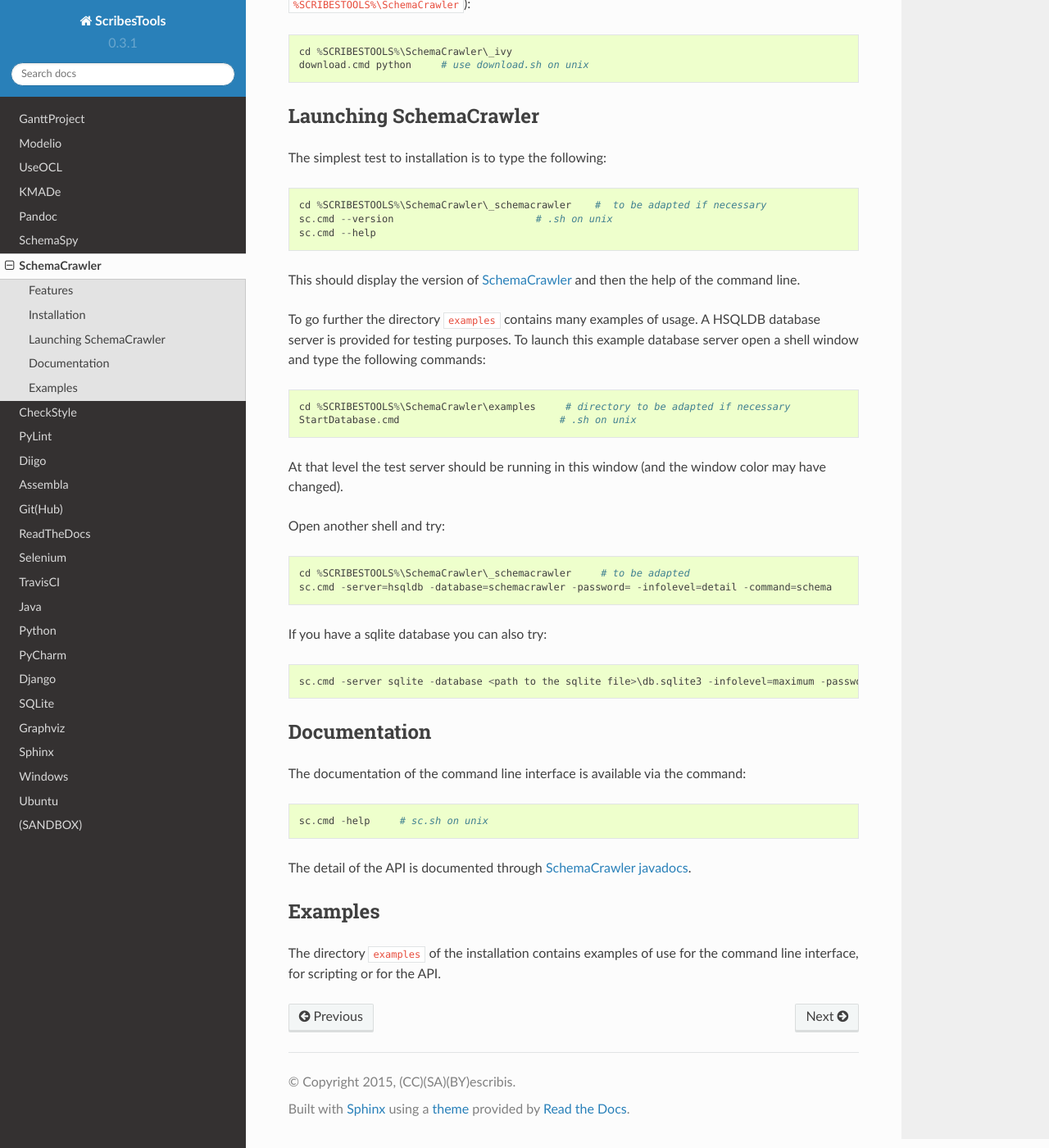
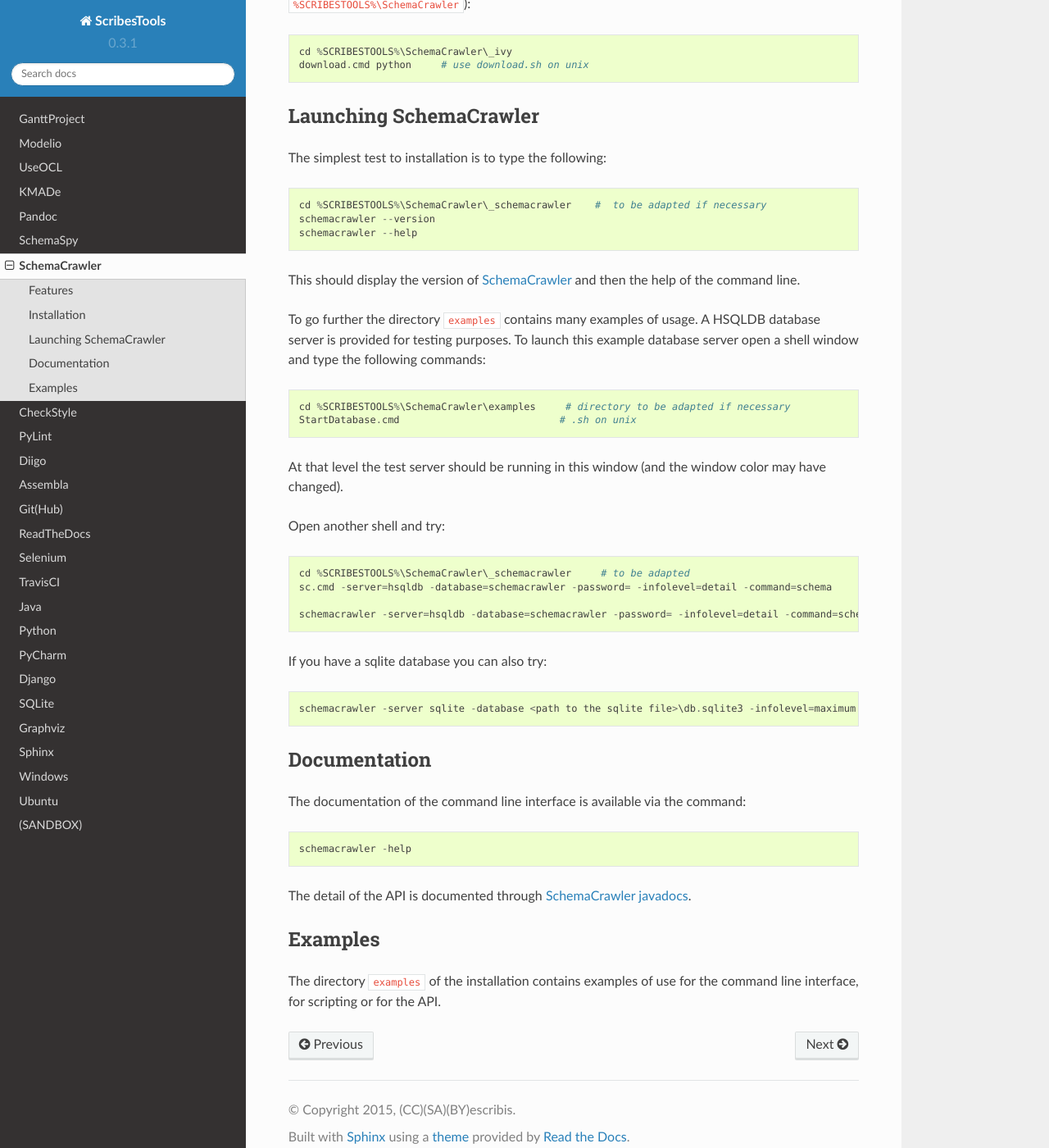
Before and after one commit to ScribesZone/ScribesTools, a Sphinx documentation site: the page built from docs/schemacrawler/index.rst, in a window 1280 px wide and 1400 px high, scrolled down 1394 px. Shown: the whole window at 82% size. Built offline with Sphinx 7.4.7 and the Read the Docs theme 2.0.0, drawn with Linux system fonts in a browser that asks for light colours.

Commit message:
rename sc.cmd in schemacrawler

```diff
--- a/docs/schemacrawler/index.rst
+++ b/docs/schemacrawler/index.rst
@@ -59,8 +59,8 @@
 The simplest test to installation is to type the following::
 
     cd %SCRIBESTOOLS%\SchemaCrawler\_schemacrawler    #  to be adapted if necessary
-    sc.cmd --version                        # .sh on unix
-    sc.cmd --help
+    schemacrawler --version
+    schemacrawler --help
 
 This should display the version of SchemaCrawler_ and then the help of the
 command line.
@@ -72,6 +72,7 @@
     cd %SCRIBESTOOLS%\SchemaCrawler\examples     # directory to be adapted if necessary
     StartDatabase.cmd                           # .sh on unix
 
+
 At that level the test server should be running in this window (and the window
 color may have changed).
 
@@ -80,15 +81,17 @@
     cd %SCRIBESTOOLS%\SchemaCrawler\_schemacrawler     # to be adapted
     sc.cmd -server=hsqldb -database=schemacrawler -password= -infolevel=detail -command=schema
 
+    schemacrawler -server=hsqldb -database=schemacrawler -password= -infolevel=detail -command=schema
+
 If you have a sqlite database you can also try::
 
-    sc.cmd -server sqlite -database <path to the sqlite file>\db.sqlite3 -infolevel=maximum -password=  -command schema
+    schemacrawler -server sqlite -database <path to the sqlite file>\db.sqlite3 -infolevel=maximum -password=  -command schema
 
 Documentation
 -------------
 The documentation of the command line interface is available via the command::
 
-    sc.cmd -help     # sc.sh on unix
+    schemacrawler -help
 
 The detail of the API is documented through `SchemaCrawler javadocs`_.
 
```
